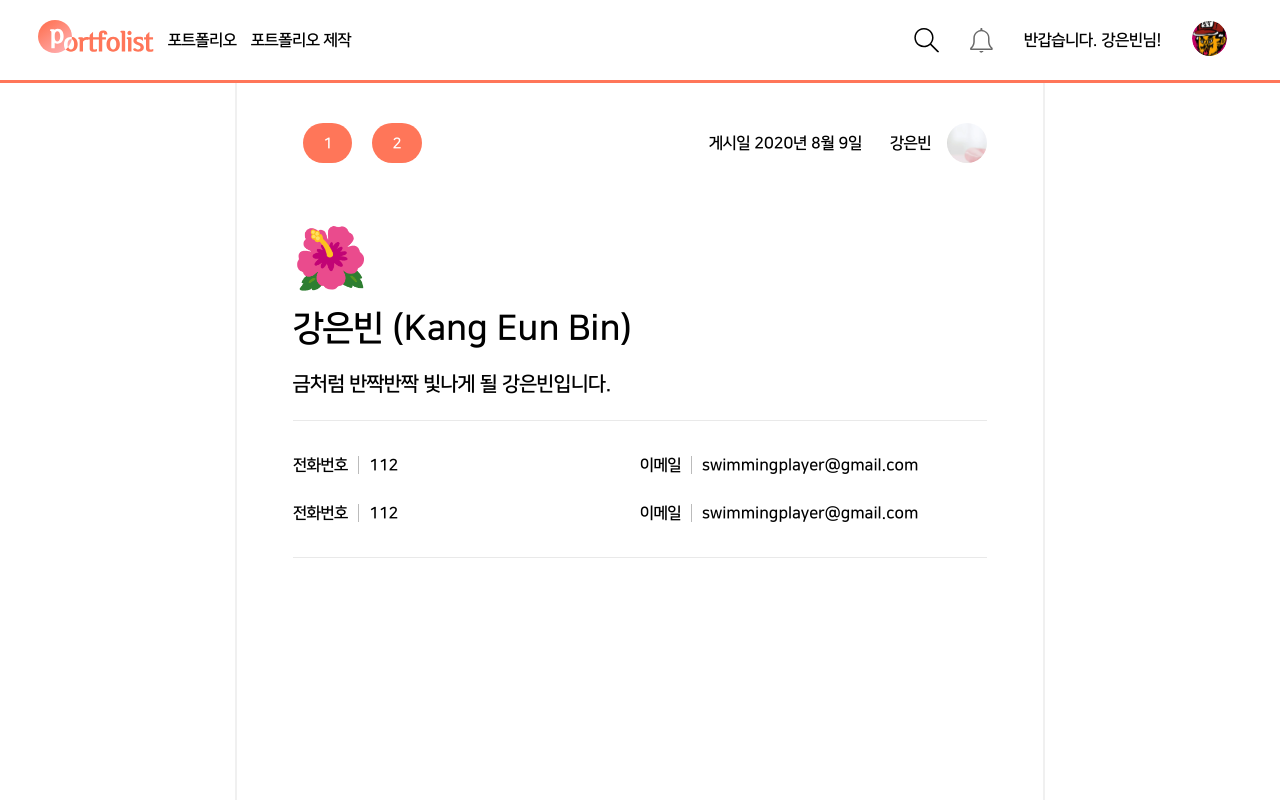
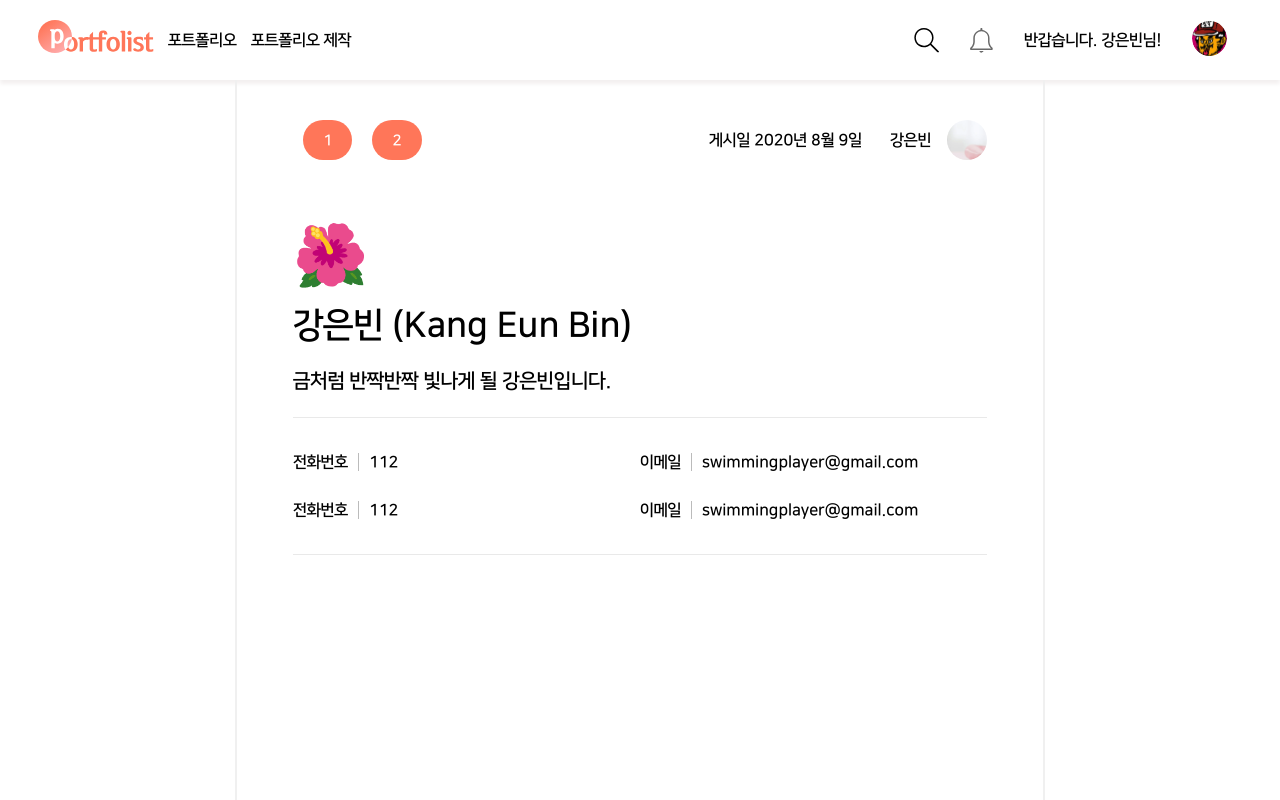
Before and after one commit to DSM-Portfolist/Portfolist-Front, a React (Create React App) app: page /portfolio/1 in a window 1280 px wide. Shown: the top 800 px of the page. Built offline with nearby package versions, Linux system fonts and the light colour scheme.

Commit message:
[MODIFY] 헤더 스타일 변경

```diff
--- a/src/components/main/header/style.ts
+++ b/src/components/main/header/style.ts
@@ -10,7 +10,8 @@ import {
 export const HeaderWrapper = styled.section`
   width: 100%;
   height: 80px;
-  border-bottom: 3px solid ${headerLineColor};
+  //border-bottom: 3px solid ${headerLineColor};
+  box-shadow: 0 4px 4px #f3f0f0;
 `;
 
 export const Container = styled.div`
```
